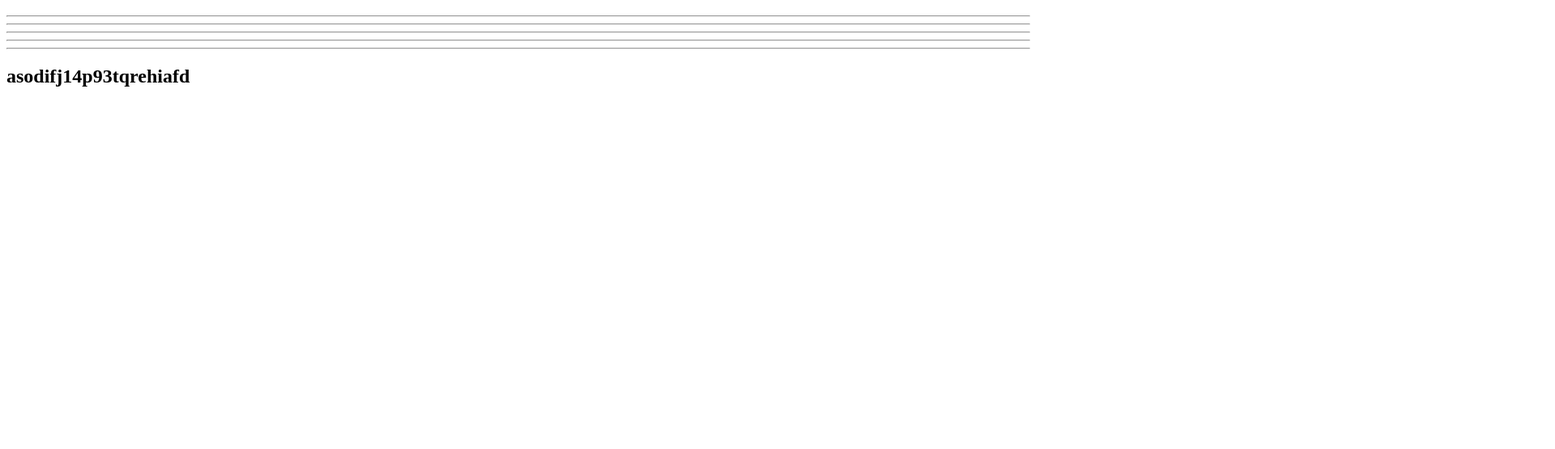
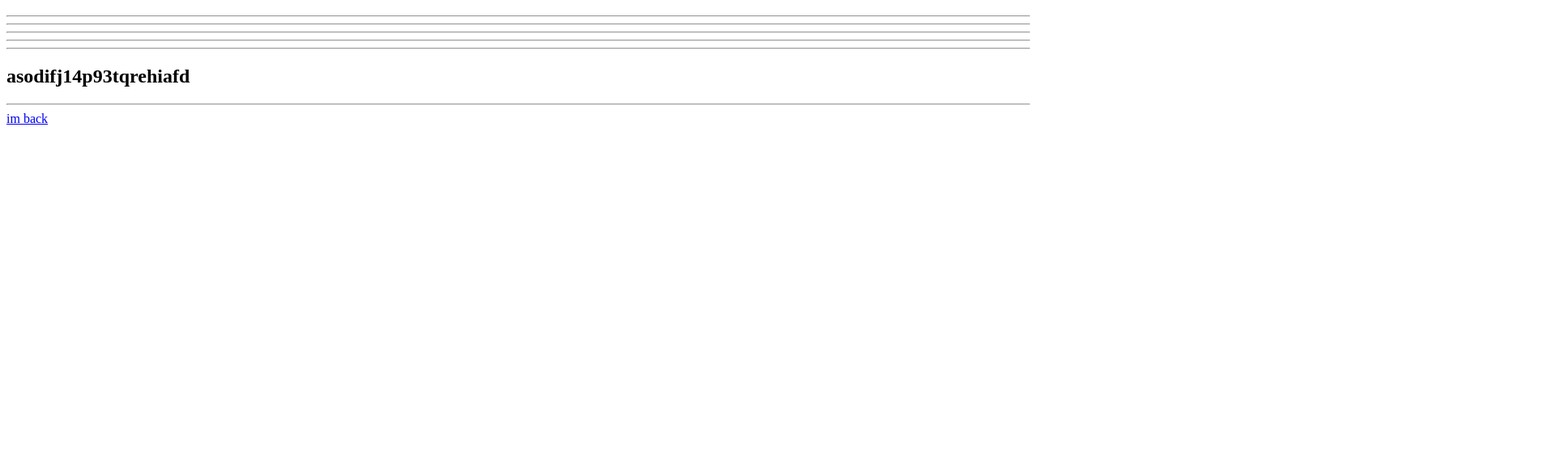
Before and after one commit to etahnshum/introcs, a plain HTML site: page index.html in a window 1280 px wide. Shown: the part 61-616 px from the top of the page at 81% size, 1920 px wide, since content can reach past the window. Drawn offline with Linux system fonts and the light colour scheme.

Commit message:
link idk

```diff
--- a/index.html
+++ b/index.html
@@ -2,7 +2,8 @@
 <html>
   <body>
     <h1>Hello!</h1><hr><hr><hr><hr><hr>
-    <h2>asodifj14p93tqrehiafd</h2>
-    <p style="font-size:100vw">bruh</p>
+    <h2>asodifj14p93tqrehiafd</h2><hr>
+    <a href="https://etahnshum.github.io/introcs">im back</a>
+    <p style="font-size:100vw"><em>bruh</em></p>
   </body>
 </html>
```
